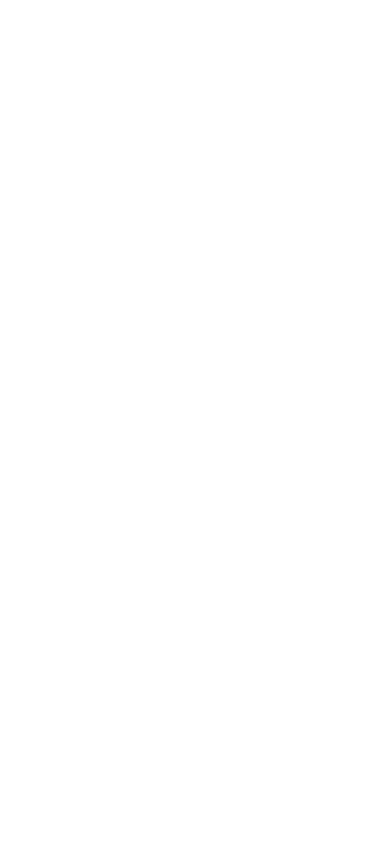
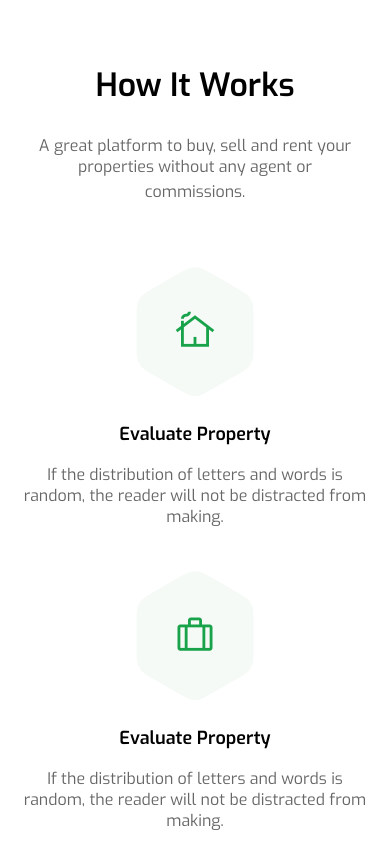
Before and after one commit to jashanpreet-singh-99/EState-360, an Angular app: page /home in a window 390 px wide. Shown: the part 1920-2764 px from the top of the page. Before the commit the page ends 1894 px from the top, so only its background shows below. Built offline with nearby package versions, Linux system fonts and the light colour scheme.

Commit message:
Added Process section with mobile support

```diff
--- a/src/app/components/www/home-page/home-page.component.html
+++ b/src/app/components/www/home-page/home-page.component.html
@@ -18,3 +18,37 @@
         </button>
     </div>
 </div>
+<!-- Process Section -->
+ <div class="container process-section">
+    <h2>How It Works</h2>
+    <div class="multi-line-text">
+        <p>A great platform to buy, sell and rent your properties without any agent or</p>
+        <p> commissions.</p>
+    </div>
+    <div class="process-item-container">
+        <div class="process-item">
+            <div class="shaped-encloser">
+                <div class="shaped"></div>
+                <span class="material-symbols-outlined shaped-icon">cottage</span>
+            </div>
+            <h3>Evaluate Property</h3>
+            <p>If the distribution of letters and words is random, the reader will not be distracted from making.</p>
+        </div>
+        <div class="process-item">
+            <div class="shaped-encloser">
+                <div class="shaped"></div>
+                <span class="material-symbols-outlined shaped-icon">trip</span>
+            </div>
+            <h3>Evaluate Property</h3>
+            <p>If the distribution of letters and words is random, the reader will not be distracted from making.</p>
+        </div>
+        <div class="process-item">
+            <div class="shaped-encloser">
+                <div class="shaped"></div>
+                <span class="material-symbols-outlined shaped-icon r-45">vpn_key</span>
+            </div>
+            <h3>Evaluate Property</h3>
+            <p>If the distribution of letters and words is random, the reader will not be distracted from making.</p>
+        </div>
+    </div>
+ </div>
--- a/src/app/components/www/home-page/home-page.component.scss
+++ b/src/app/components/www/home-page/home-page.component.scss
@@ -104,6 +104,125 @@
     }
 }
 
+.process-section {
+    display: flex;
+    flex-direction: column;
+    justify-content: center;
+    margin-bottom: $nav-gap;
+
+    h2 {
+        @include font-regular($prime-text, $text-semibold);
+        font-size: xx-large;
+        text-align: center;
+    }
+
+    .multi-line-text {
+        display: grid;
+        grid-template-rows: repeat(2, 1fr);
+        gap: 0;
+        justify-content: center;
+
+
+        p {
+            margin: 2px;
+            text-align: center;
+            @include font-regular($prime-text);
+            font-size: medium;
+            color: $color-disabled-d;
+        }
+    }
+
+    .process-item-container {
+        display: grid;
+        grid-template-columns: repeat(3, 1fr);
+        margin-top: $nav-gap;
+        gap: $nav-gap;
+
+        .process-item {
+            display: flex;
+            flex-direction: column;
+            align-items: center;
+            gap: 16px;
+
+            .shaped-encloser {
+                display: flex;
+                flex-direction: column;
+                position: relative;
+                align-items: center;
+                justify-content: center;
+                margin: 16px;
+
+                .shaped-icon {
+                    color: $color-accent;
+                    font-size: 42px;
+                    position: absolute;
+                    transition: all $anim-time ease;
+
+                    &.r-45 {
+                        transform: rotate(-45deg);
+                    }
+                }
+
+                &:hover {
+                    .shaped-icon {
+                        transform: scale(1.1);
+                    }
+                }
+
+                .shaped {
+                    position: relative;
+                    width: 4em;
+                    height: 7.32em;
+                    background-color: $color-accent-l;
+                    border-radius: 0.8em / .2em;
+                    transform: rotate(90deg);
+                }
+
+                .shaped::before, .shaped::after {
+                    content: '';
+                    position: absolute;
+                    width: inherit;
+                    height: inherit;
+                    background: inherit;
+                    border-radius: inherit;
+                }
+
+                .shaped::before {
+                    transform: rotate(60deg);
+                }
+
+                .shaped::after {
+                    transform: rotate(-60deg);
+                }
+            }
+
+            h3 {
+                @include font-regular($prime-text, $text-semibold);
+                font-size: large;
+                text-align: center;
+                margin: 0;
+            }
+
+            p {
+                width: 75%;
+                margin: 2px;
+                text-align: center;
+                @include font-regular($prime-text);
+                font-size: medium;
+                color: $color-disabled-d;
+            }
+        }
+    }
+}
+
+
+@media (max-width: $width-xl) {
+    .process-section .process-item-container .process-item p {
+           width: 100%;
+    }
+}
+
+
 @media (max-width: $width-md) {
     .img-container {
         height: 500px;
@@ -135,4 +254,8 @@
             }
         }
     }
+
+    .process-section .process-item-container {
+        grid-template-columns: 1fr;
+    }
 }
--- a/src/styles/_colors.scss
+++ b/src/styles/_colors.scss
@@ -1,4 +1,5 @@
 $color-accent: #18A34A;
+$color-accent-l: #F5FAF6;
 $color-accent-h: #17803E;
 $color-text-secondary: #666666;
 $color-bg: #F4F6F5;
```
